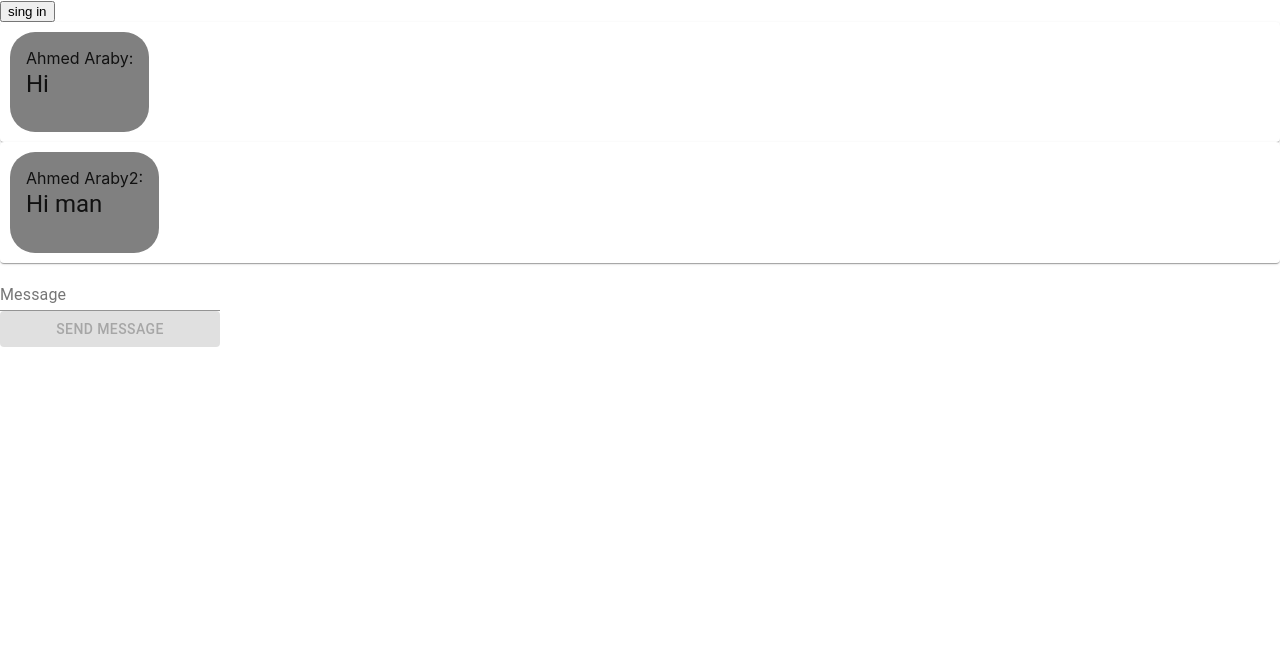
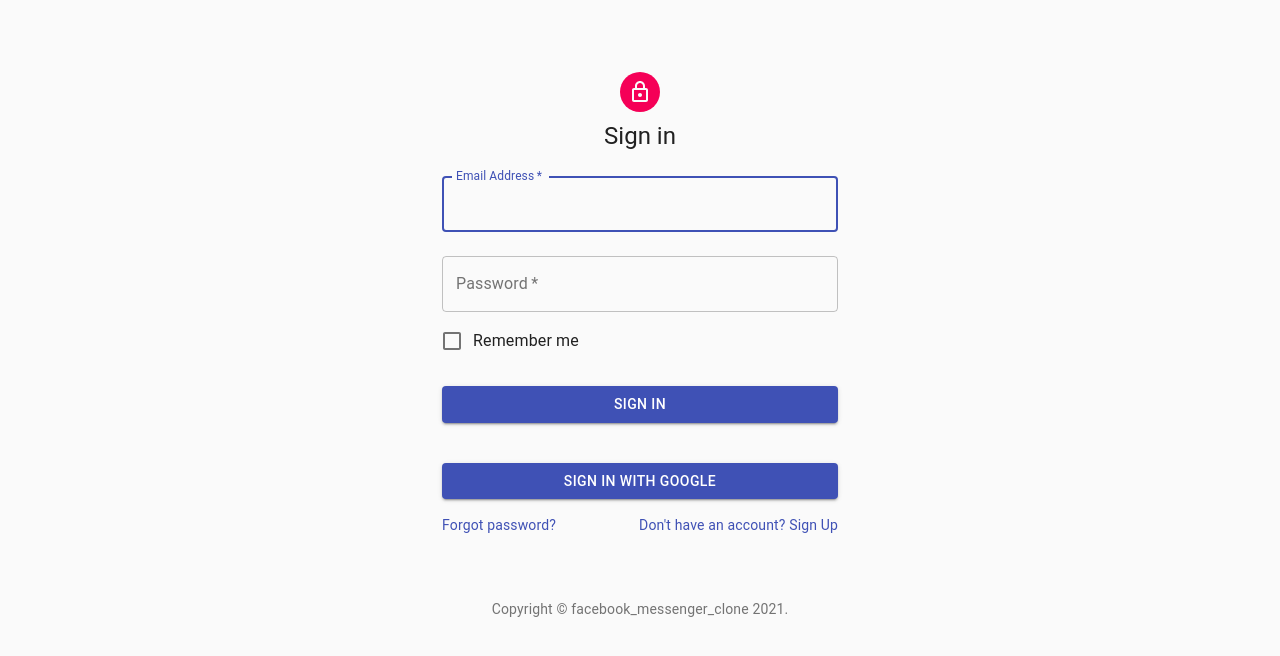
Before and after one commit to Ahmed-Araby/Messenger-App, a React (Create React App) app: page / in a window 1280 px wide. Shown: the top 656 px of the page. Built offline with nearby package versions, Linux system fonts and the light colour scheme; no server answers.

Commit message:
SignIn Page

```diff
--- a/package.json
+++ b/package.json
@@ -4,6 +4,7 @@
   "private": true,
   "dependencies": {
     "@material-ui/core": "^4.11.3",
+    "@material-ui/icons": "^4.11.2",
     "@testing-library/jest-dom": "^5.11.9",
     "@testing-library/react": "^11.2.5",
     "@testing-library/user-event": "^12.8.3",
--- a/src/App.js
+++ b/src/App.js
@@ -1,16 +1,35 @@
+import React, {useContext} from 'react'
+import { Channel } from "./Components/Channel";
+
 import './App.css';
-import { Channel } from "./Components/Channel";
-import {UserProvider} from "./Providers/UserProvider";
+
 import {Home} from "./Components/Home"
+import {SignIn}  from "./Components/Auth/SignIn";
+
+import {userContext, UserProvider} from "./Providers/UserProvider"
+
 
 function App() {
+  let user = useContext(userContext);
+  console.log("user from app --- ", user);
   return (
 
-    <UserProvider>
-      <Home></Home>
-      <Channel/>
-    </UserProvider>
+    <div>
+    {
+      !user && <SignIn/>
+    }
+
+    {
+      user &&
+      (
+        <>
+        <Home></Home>
+        <Channel/>
+        </>
+      )
+    }
+    </div>
+
   );
 }
-
 export default App;
--- /dev/null
+++ b/src/Components/Auth/SignIn.js
@@ -0,0 +1,134 @@
+import React from 'react';
+import Avatar from '@material-ui/core/Avatar';
+import Button from '@material-ui/core/Button';
+import CssBaseline from '@material-ui/core/CssBaseline';
+import TextField from '@material-ui/core/TextField';
+import FormControlLabel from '@material-ui/core/FormControlLabel';
+import Checkbox from '@material-ui/core/Checkbox';
+import Link from '@material-ui/core/Link';
+import Grid from '@material-ui/core/Grid';
+import Box from '@material-ui/core/Box';
+import LockOutlinedIcon from '@material-ui/icons/LockOutlined';
+import Typography from '@material-ui/core/Typography';
+import { makeStyles } from '@material-ui/core/styles';
+import Container from '@material-ui/core/Container';
+
+import GoogleButton from 'react-google-button'
+import {googleSignIn} from "../../FireBase/Auth";
+
+function Copyright() {
+  return (
+    <Typography variant="body2" color="textSecondary" align="center">
+      {'Copyright © '}
+      <Link color="inherit" href="https://material-ui.com/">
+        facebook_messenger_clone
+      </Link>{' '}
+      {new Date().getFullYear()}
+      {'.'}
+    </Typography>
+  );
+}
+
+const useStyles = makeStyles((theme) => ({
+  paper: {
+    marginTop: theme.spacing(8),
+    display: 'flex',
+    flexDirection: 'column',
+    alignItems: 'center',
+  },
+  avatar: {
+    margin: theme.spacing(1),
+    backgroundColor: theme.palette.secondary.main,
+  },
+  form: {
+    width: '100%', // Fix IE 11 issue.
+    marginTop: theme.spacing(1),
+  },
+  submit: {
+    margin: theme.spacing(3, 0, 2),
+  },
+}));
+
+function SignIn() {
+  const classes = useStyles();
+
+  return (
+    <Container component="main" maxWidth="xs">
+      <CssBaseline />
+      <div className={classes.paper}>
+        <Avatar className={classes.avatar}>
+          <LockOutlinedIcon />
+        </Avatar>
+        <Typography component="h1" variant="h5">
+          Sign in
+        </Typography>
+        <form className={classes.form} noValidate>
+          <TextField
+            variant="outlined"
+            margin="normal"
+            required
+            fullWidth
+            id="email"
+            label="Email Address"
+            name="email"
+            autoComplete="email"
+            autoFocus
+          />
+          <TextField
+            variant="outlined"
+            margin="normal"
+            required
+            fullWidth
+            name="password"
+            label="Password"
+            type="password"
+            id="password"
+            autoComplete="current-password"
+          />
+          <FormControlLabel
+            control={<Checkbox value="remember" color="primary" />}
+            label="Remember me"
+          />
+          <Button
+            type="submit"
+            fullWidth
+            variant="contained"
+            color="primary"
+            className={classes.submit}
+          >
+            Sign In
+          </Button>
+
+          <Button
+            fullWidth
+            variant="contained"
+            color="primary"
+            className={classes.submit}
+            onClick={()=> googleSignIn()}
+          >
+            Sign In With Google
+          </Button>
+
+          <Grid container>
+            <Grid item xs>
+              <Link href="#" variant="body2">
+                Forgot password?
+              </Link>
+            </Grid>
+            <Grid item>
+              <Link href="#" variant="body2">
+                {"Don't have an account? Sign Up"}
+              </Link>
+            </Grid>
+          </Grid>
+        </form>
+      </div>
+      <Box mt={8}>
+        <Copyright />
+      </Box>
+    </Container>
+  );
+}
+
+
+export {SignIn};
--- a/src/Components/Home.js
+++ b/src/Components/Home.js
@@ -1,17 +1,11 @@
 import React from 'react'
 import GoogleButton from 'react-google-button'
-
-import {googleSignIn} from "../FireBase/Auth";
 
 function Home() {
 
     return (
         <div>
-            <button onClick={()=>{
-                googleSignIn();
-            }}>
-            sing in
-             </button>
+            <h1> Messenger App </h1>
         </div>
     )
 }
--- a/src/Providers/UserProvider.js
+++ b/src/Providers/UserProvider.js
@@ -23,7 +23,7 @@
 
     return (
         <div>
-            <userContext.Provider value={user || {userId:1, userName:"ahmed Araby"}} >
+            <userContext.Provider value={user} >
                 {children}
             </userContext.Provider>
         </div>
--- a/src/index.js
+++ b/src/index.js
@@ -4,10 +4,12 @@
 import App from './App';
 import reportWebVitals from './reportWebVitals';
 
+import {UserProvider} from "./Providers/UserProvider"
+
 ReactDOM.render(
-  <React.StrictMode>
+  <UserProvider>
     <App />
-  </React.StrictMode>,
+  </UserProvider>,
   document.getElementById('root')
 );
 
```
Also changed, not shown: 1 other file (tests, documents, lock files or other folders).
